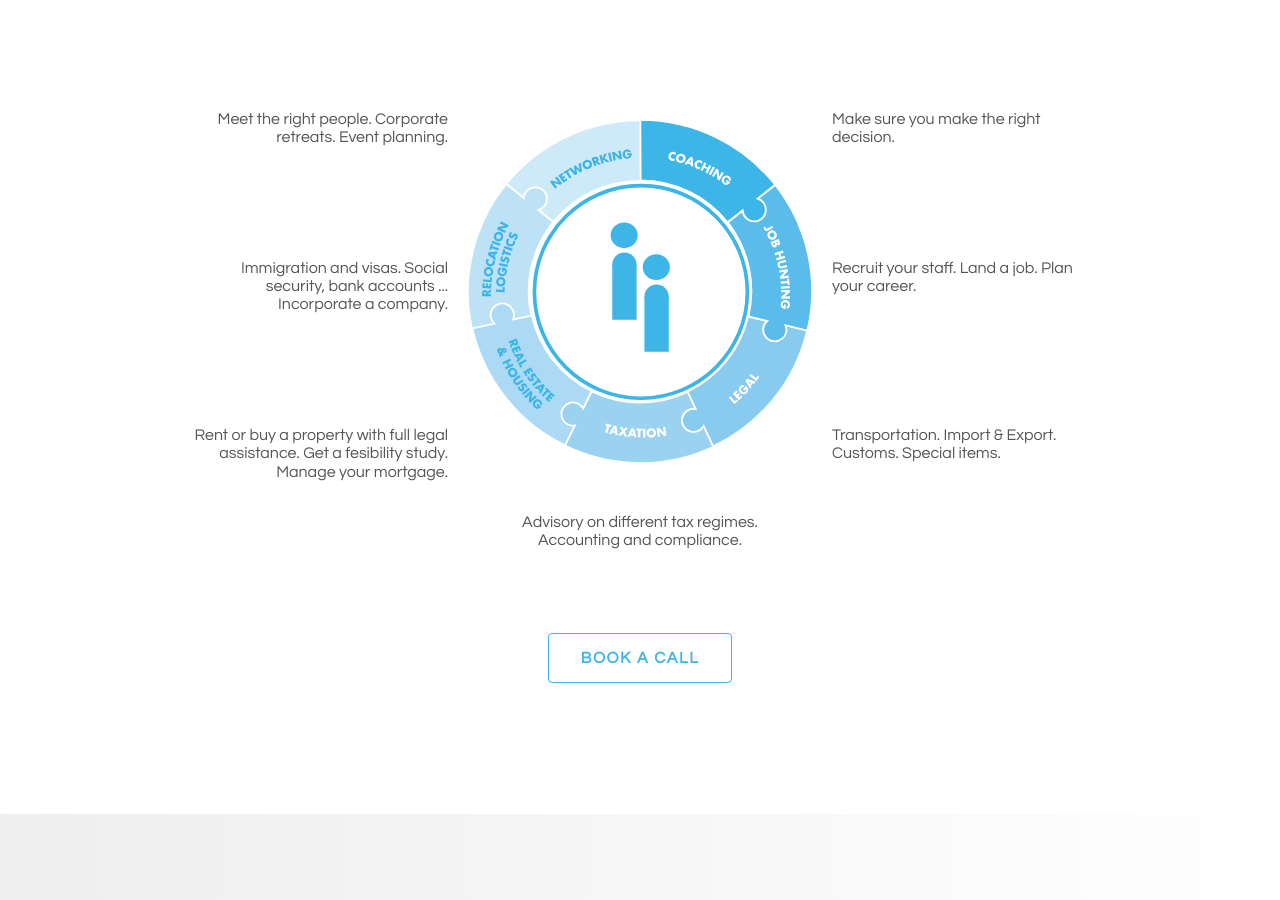
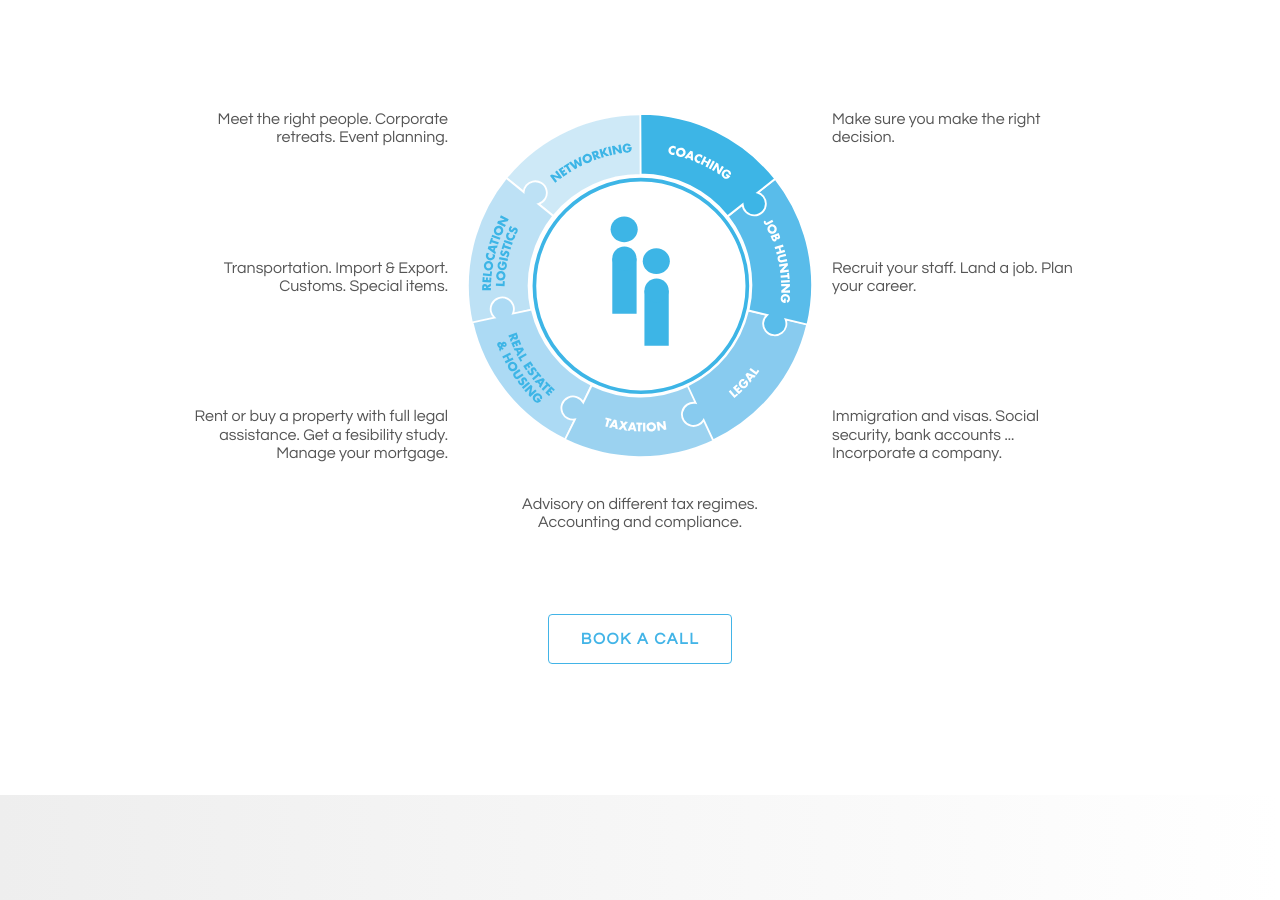
Before and after one commit to Moviinn/moviinn.github.io, a Jekyll site: the page built from index.md, in a window 1280 px wide and 900 px high, scrolled down 3068 px. Built offline with Jekyll 4.4.1, drawn with Linux system fonts in a browser that asks for light colours; nearby versions of some CDN libraries.

Commit message:
Fixed the services copy.

```diff
--- a/content/en/services.html
+++ b/content/en/services.html
@@ -38,10 +38,9 @@
       <div class="dn db-l cf"></div>
 
       <div class="w-100 w-third-l pt3-l fl-l pb5-l tc tr-l">
-        <h4 class="f3 fw1 dn-l">Legal services</h4>
+        <h4 class="f3 fw1 dn-l">Relocation logistics</h4>
         <p class="w-70 center fr-l">
-          Immigration and visas. Social security, bank accounts ... Incorporate
-          a company.
+          Transportation. Import &amp; Export. Customs. Special items.
         </p>
       </div>
 
@@ -71,9 +70,10 @@
       </div>
 
       <div class="w-100 w-third-l pt3-l fl-l tc tl-l">
-        <h4 class="f3 fw1 dn-l">Relocation logistics</h4>
+        <h4 class="f3 fw1 dn-l">Legal services</h4>
         <p class="w-70 center fl-l mb0-l">
-          Transportation. Import &amp; Export. Customs. Special items.
+          Immigration and visas. Social security, bank accounts ... Incorporate
+          a company.
         </p>
       </div>
 
```
